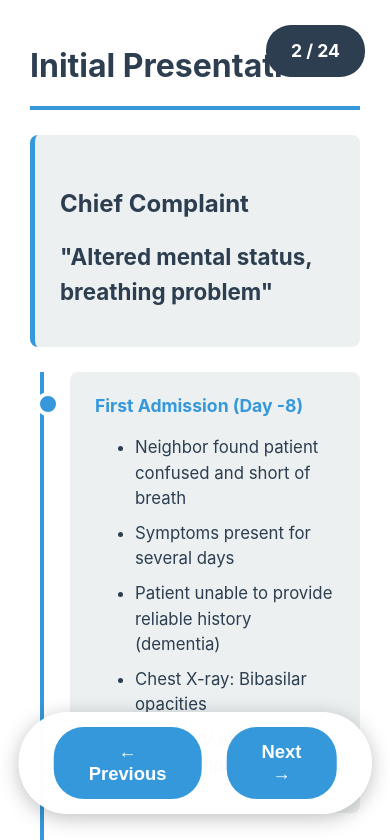
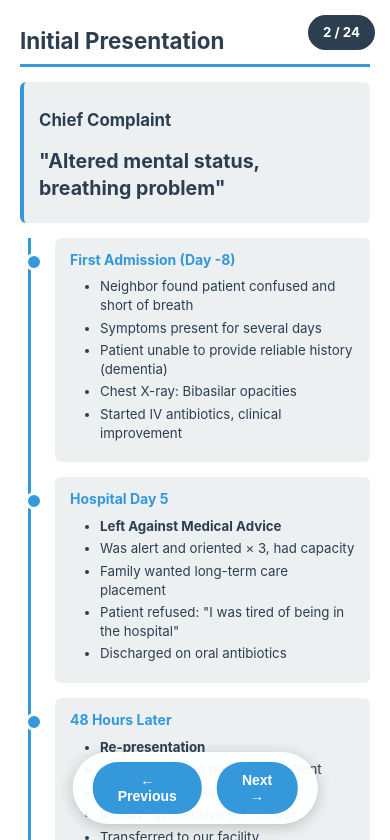
Before and after one commit to comstocd/Morning-Report, a plain HTML site: page index.html in a window 390 px wide. Both pictures are taken after a click on the button "Next →". Shown: the top 840 px of the page. Drawn offline with Linux system fonts and the light colour scheme.

Commit message:
Update index.html

```diff
--- a/index.html
+++ b/index.html
@@ -6,47 +6,47 @@
     <title>Morning Report - CLL Case</title>
     <style>
 * { margin: 0; padding: 0; box-sizing: border-box; }
-        body { font-family: -apple-system, BlinkMacSystemFont, 'Segoe UI', sans-serif; background: #fff; color: #2c3e50; line-height: 1.6; }
-        .slide { display: none; padding: 50px 60px; min-height: 100vh; overflow-y: auto; }
+body { font-family: -apple-system, BlinkMacSystemFont, 'Segoe UI', sans-serif; background: #fff; color: #2c3e50; line-height: 1.4; font-size: 14px; }
+.slide { display: none; padding: 30px 40px 140px 40px; min-height: 100vh; overflow-y: auto; }
 .slide.active { display: block; }
-        h1 { font-size: 2.5em; color: #2c3e50; margin-bottom: 25px; border-bottom: 4px solid #3498db; padding-bottom: 15px; }
-        h2 { font-size: 2em; color: #3498db; margin: 30px 0 15px 0; }
-        h3 { font-size: 1.5em; color: #2c3e50; margin: 25px 0 15px 0; }
-        h4 { font-size: 1.2em; color: #555; margin: 20px 0 10px 0; }
-        p { margin: 12px 0; font-size: 1.05em; }
-        .box { background: #ecf0f1; padding: 25px; margin: 20px 0; border-radius: 8px; border-left: 5px solid #3498db; }
+h1 { font-size: 1.8em; color: #2c3e50; margin-bottom: 15px; border-bottom: 3px solid #3498db; padding-bottom: 8px; }
+h2 { font-size: 1.5em; color: #3498db; margin: 20px 0 10px 0; }
+h3 { font-size: 1.2em; color: #2c3e50; margin: 15px 0 8px 0; }
+h4 { font-size: 1.05em; color: #555; margin: 12px 0 6px 0; }
+p { margin: 8px 0; font-size: 1em; line-height: 1.4; }
+.box { background: #ecf0f1; padding: 12px 15px; margin: 12px 0; border-radius: 6px; border-left: 4px solid #3498db; }
 .warning { background: #fff3cd; border-left-color: #f39c12; }
 .critical { background: #f8d7da; border-left-color: #e74c3c; }
 .success { background: #d4edda; border-left-color: #27ae60; }
 .info { background: #e3f2fd; border-left-color: #2196F3; }
-        ul { margin: 15px 0 15px 40px; }
-        li { margin: 10px 0; font-size: 1.05em; line-height: 1.5; }
-        table { width: 100%; border-collapse: collapse; margin: 20px 0; font-size: 0.95em; box-shadow: 0 2px 8px rgba(0,0,0,0.1); }
-        th, td { padding: 15px; text-align: left; border-bottom: 1px solid #ddd; }
-        th { background: #2c3e50; color: white; font-weight: 600; }
+ul { margin: 8px 0 8px 30px; }
+li { margin: 4px 0; font-size: 0.95em; line-height: 1.4; }
+table { width: 100%; border-collapse: collapse; margin: 12px 0; font-size: 0.9em; }
+th, td { padding: 8px 10px; text-align: left; border-bottom: 1px solid #ddd; }
+th { background: #2c3e50; color: white; font-weight: 600; font-size: 0.9em; }
 tbody tr:hover { background: #f5f5f5; }
 .high { color: #e74c3c; font-weight: bold; }
 .low { color: #3498db; font-weight: bold; }
-        .timeline { position: relative; padding-left: 40px; margin: 25px 0; }
-        .timeline::before { content: ''; position: absolute; left: 10px; top: 0; bottom: 0; width: 4px; background: #3498db; }
-        .timeline-item { position: relative; margin-bottom: 30px; padding: 20px 25px; background: #ecf0f1; border-radius: 8px; }
-        .timeline-item::before { content: ''; position: absolute; left: -34px; top: 20px; width: 16px; height: 16px; background: #3498db; border: 4px solid white; border-radius: 50%; }
-        .timeline-date { font-weight: bold; color: #3498db; margin-bottom: 8px; font-size: 1.1em; }
-        .two-col { display: grid; grid-template-columns: 1fr 1fr; gap: 30px; margin: 25px 0; }
-        blockquote { border-left: 5px solid #3498db; padding: 20px 25px; margin: 25px 0; background: #ecf0f1; font-style: italic; font-size: 1.1em; }
-        .emphasis { font-size: 1.4em; font-weight: bold; color: #e74c3c; text-align: center; margin: 30px 0; padding: 25px; background: #ecf0f1; border-radius: 10px; }
-        .nav { position: fixed; bottom: 30px; left: 50%; transform: translateX(-50%); background: rgba(255,255,255,0.98); padding: 15px 35px; border-radius: 50px; box-shadow: 0 4px 20px rgba(0,0,0,0.25); display: flex; gap: 25px; z-index: 1000; }
-        button { background: #3498db; color: white; border: none; padding: 14px 35px; border-radius: 30px; font-size: 1.15em; cursor: pointer; font-weight: 600; transition: all 0.3s; }
+.timeline { position: relative; padding-left: 35px; margin: 15px 0; }
+.timeline::before { content: ''; position: absolute; left: 8px; top: 0; bottom: 0; width: 3px; background: #3498db; }
+.timeline-item { position: relative; margin-bottom: 15px; padding: 12px 15px; background: #ecf0f1; border-radius: 6px; }
+.timeline-item::before { content: ''; position: absolute; left: -30px; top: 15px; width: 12px; height: 12px; background: #3498db; border: 3px solid white; border-radius: 50%; }
+.timeline-date { font-weight: bold; color: #3498db; margin-bottom: 6px; font-size: 1em; }
+.two-col { display: grid; grid-template-columns: 1fr 1fr; gap: 20px; margin: 15px 0; }
+blockquote { border-left: 4px solid #3498db; padding: 12px 15px; margin: 15px 0; background: #ecf0f1; font-style: italic; font-size: 1em; }
+.emphasis { font-size: 1.15em; font-weight: bold; color: #e74c3c; text-align: center; margin: 15px 0; padding: 15px; background: #ecf0f1; border-radius: 8px; }
+.nav { position: fixed; bottom: 20px; left: 50%; transform: translateX(-50%); background: rgba(255,255,255,0.95); padding: 10px 20px; border-radius: 40px; box-shadow: 0 3px 15px rgba(0,0,0,0.2); display: flex; gap: 15px; z-index: 1000; }
+button { background: #3498db; color: white; border: none; padding: 10px 25px; border-radius: 25px; font-size: 1em; cursor: pointer; font-weight: 600; transition: all 0.3s; }
 button:hover { background: #2c3e50; transform: translateY(-2px); }
 button:disabled { background: #95a5a6; cursor: not-allowed; transform: none; }
-        .counter { position: fixed; top: 25px; right: 25px; background: #2c3e50; color: white; padding: 12px 25px; border-radius: 25px; font-weight: bold; z-index: 1000; font-size: 1.1em; }
+.counter { position: fixed; top: 15px; right: 15px; background: #2c3e50; color: white; padding: 8px 15px; border-radius: 20px; font-weight: bold; z-index: 1000; font-size: 0.95em; }
 @media (max-width: 1024px) {
-            .slide { padding: 40px 30px 120px 30px; }
-            h1 { font-size: 2em; }
-            h2 { font-size: 1.6em; }
-            .two-col { grid-template-columns: 1fr; }
-            table { font-size: 0.85em; }
-            th, td { padding: 10px; }
+    .slide { padding: 25px 20px 120px 20px; }
+    h1 { font-size: 1.6em; }
+    h2 { font-size: 1.3em; }
+    .two-col { grid-template-columns: 1fr; gap: 15px; }
+    table { font-size: 0.8em; }
+    th, td { padding: 6px 8px; }
 }
     </style>
 </head>
```
Lines whose indentation alone changed are shown as unchanged.
